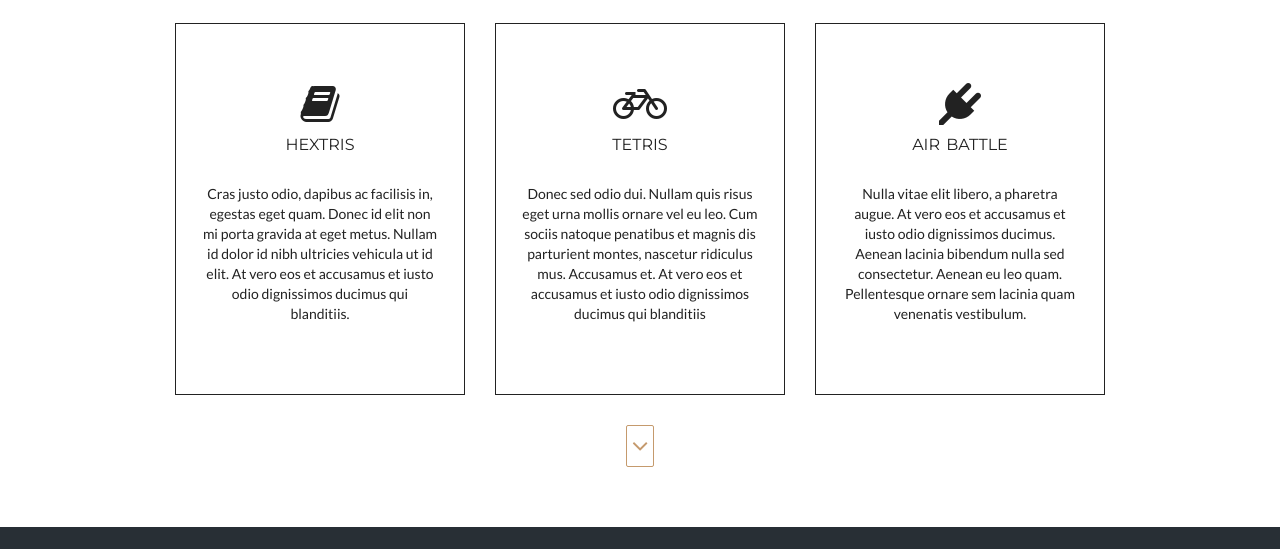
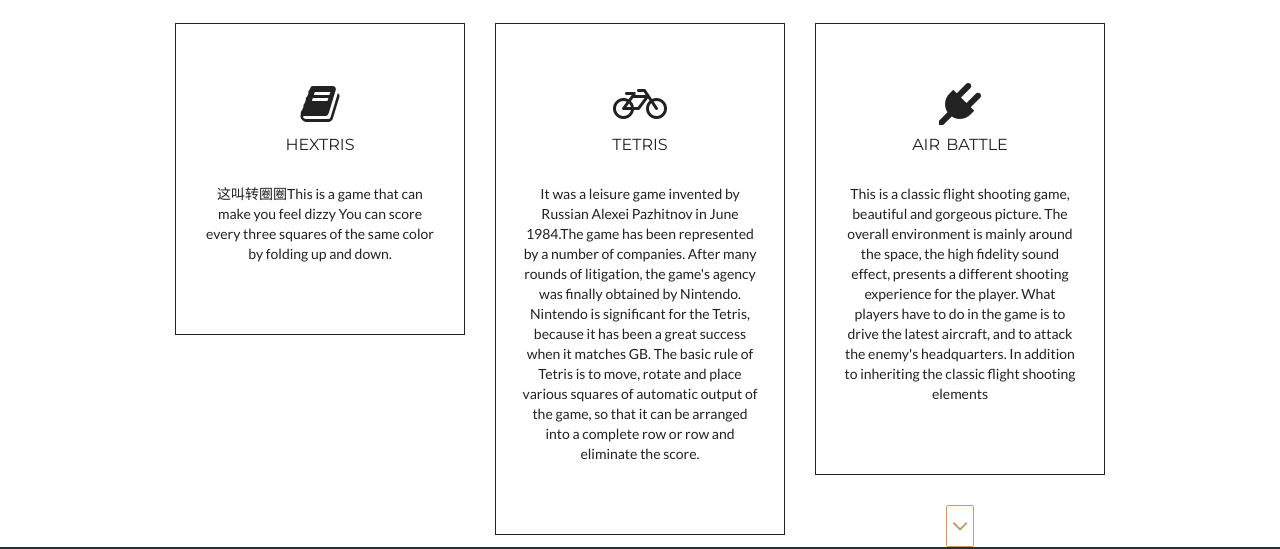
Before and after one commit to woshiniba233/xinbo, a plain HTML site: page index.html in a window 1280 px wide. Shown: the part 1572-2121 px from the top of the page. Drawn offline with nearby package versions, Linux system fonts and the light colour scheme.

Commit message:
change description

```diff
--- a/index.html
+++ b/index.html
@@ -137,7 +137,7 @@
                     <div class="service">
                         <span class="fa fa-book fa-3x"></span>
                         <h4>Hextris</h4>
-                        <p>Cras justo odio, dapibus ac facilisis in, egestas eget quam. Donec id elit non mi porta gravida at eget metus. Nullam id dolor id nibh ultricies vehicula ut id elit. At vero eos et accusamus et iusto odio dignissimos ducimus qui blanditiis. </p>
+                        <p>这叫转圈圈This is a game that can make you feel dizzy You can score every three squares of the same color by folding up and down. </p>
                     </div>
                   </a>
                 </div>
@@ -147,7 +147,7 @@
                     <div class="service">
                         <span class="fa fa-bicycle fa-3x"></span>
                         <h4>Tetris</h4>
-                        <p>Donec sed odio dui. Nullam quis risus eget urna mollis ornare vel eu leo. Cum sociis natoque penatibus et magnis dis parturient montes, nascetur ridiculus mus. Accusamus et. At vero eos et accusamus et iusto odio dignissimos ducimus qui blanditiis </p>
+                        <p> It was a leisure game invented by Russian Alexei Pazhitnov in June 1984.The game has been represented by a number of companies. After many rounds of litigation, the game's agency was finally obtained by Nintendo. Nintendo is significant for the Tetris, because it has been a great success when it matches GB. The basic rule of Tetris is to move, rotate and place various squares of automatic output of the game, so that it can be arranged into a complete row or row and eliminate the score.</p>
                     </div>
                   </a>
                 </div>
@@ -157,8 +157,7 @@
                     <div class="service">
                         <span class="fa fa-plug fa-3x"></span>
                         <h4>Air battle</h4>
-                        <p>Nulla vitae elit libero, a pharetra augue. At vero eos et accusamus et iusto odio dignissimos ducimus. Aenean lacinia bibendum nulla sed consectetur. Aenean eu leo quam. Pellentesque ornare sem lacinia quam venenatis vestibulum. </p>
-                    </div>
+                        <p> This is a classic flight shooting game, beautiful and gorgeous picture. The overall environment is mainly around the space, the high fidelity sound effect, presents a different shooting experience for the player. What players have to do in the game is to drive the latest aircraft, and to attack the enemy's headquarters. In addition to inheriting the classic flight shooting elements</p>
                   </as>
                 </div>
             </div>
```
